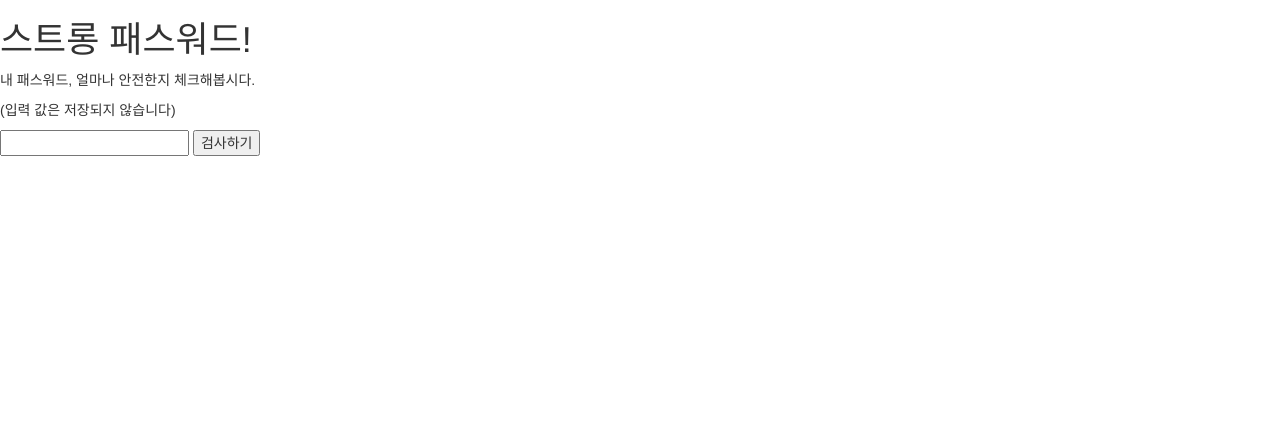
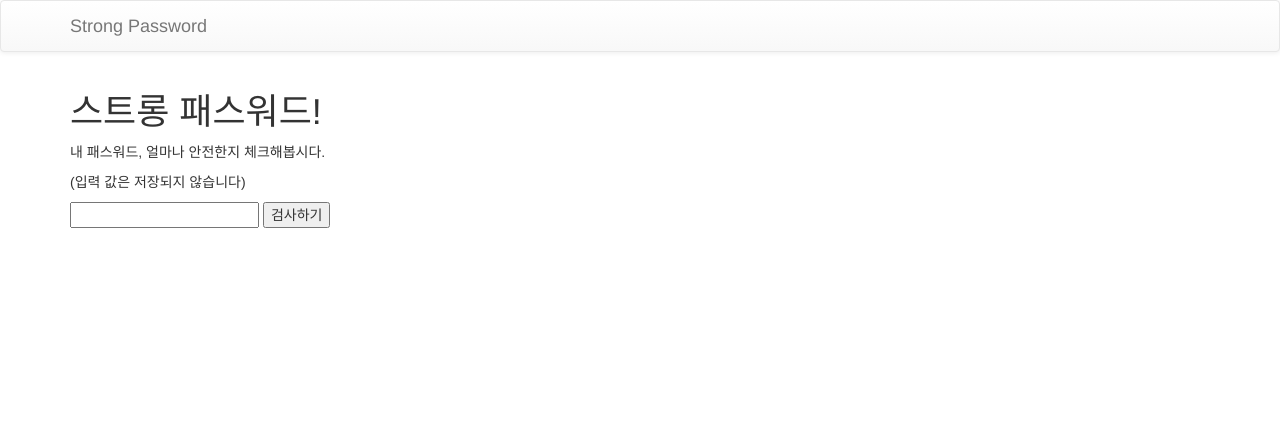
Before and after one commit to eunjungchoi/flask_toy, a Flask app: page /password/ in a window 1280 px wide. Shown: the top 427 px of the page. After the commit the page ends 228 px from the top, so only its background shows below. Run offline with Flask 2, Linux system fonts and the light colour scheme; parts of the project's set-up code (start-up, migrations or seed data) failed here and were passed over; some libraries are stand-ins or nearby versions.

Commit message:
ADD nav-bar

```diff
--- a/templates/password/index.html
+++ b/templates/password/index.html
@@ -24,6 +24,15 @@
   </head>
 
   <body>
+    <nav id="nav" class="navbar navbar-default">
+		  <div class="container">
+	  		<div class="navbar-header">
+	    		<a class="navbar-brand" href="{{ url_for('password.index') }}">Strong Password</a>
+        </div>
+      </div>
+    </nav>
+
+    <div class="container">
       <h1>스트롱 패스워드!</h1>
         <p>내 패스워드, 얼마나 안전한지 체크해봅시다.</p>
         <p>(입력 값은 저장되지 않습니다)</p>
@@ -31,11 +40,14 @@
         <input name="text">
         <button type="submit">검사하기</button>
       </form>
+    </div>
 
+    <div class="container">
       {% if answer %}
         <h3>{{ text }}</h3>
-    {{ answer }}
+        <p>{{ answer }} </p>
       {% endif %}
+    </div>
 
     <script src="{{ url_for('static', filename='jquery-3.1.0/jquery-3.1.0.min.js') }}"></script>
     <script src="{{ url_for('static', filename='bootstrap-3.3.7/js/bootstrap.min.js') }}"></script>
```
Lines whose indentation alone changed are shown as unchanged.
